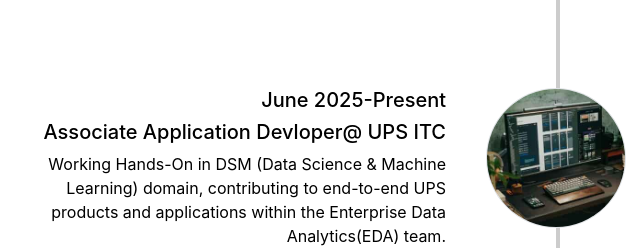
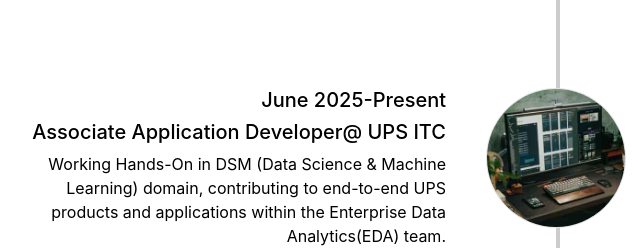
Before and after one commit to SuryaR08/Portfolio-, a website: page index.html in a window 1280 px wide. Shown: the part 5180-5428 px from the top of the page, 84-724 px from the left. Drawn offline with nearby package versions, Linux system fonts and the light colour scheme.

Commit message:
Updated CV

```diff
--- a/index.html
+++ b/index.html
@@ -277,7 +277,7 @@
       <div class="row flex-row-reverse flex-md-row mt-5 pt-5">
         <div class="col-9 col-md-5 text-md-end">
           <h5>June 2025-Present</h5>
-          <h5>Associate Application Devloper@ UPS ITC</h5>
+          <h5>Associate Application Developer@ UPS ITC</h5>
           <p>Working Hands-On in DSM (Data Science & Machine Learning) domain, contributing to end-to-end UPS products and applications within the Enterprise Data Analytics(EDA) team.
           </p>
         </div>
```
Also changed, not shown: 1 other file.
